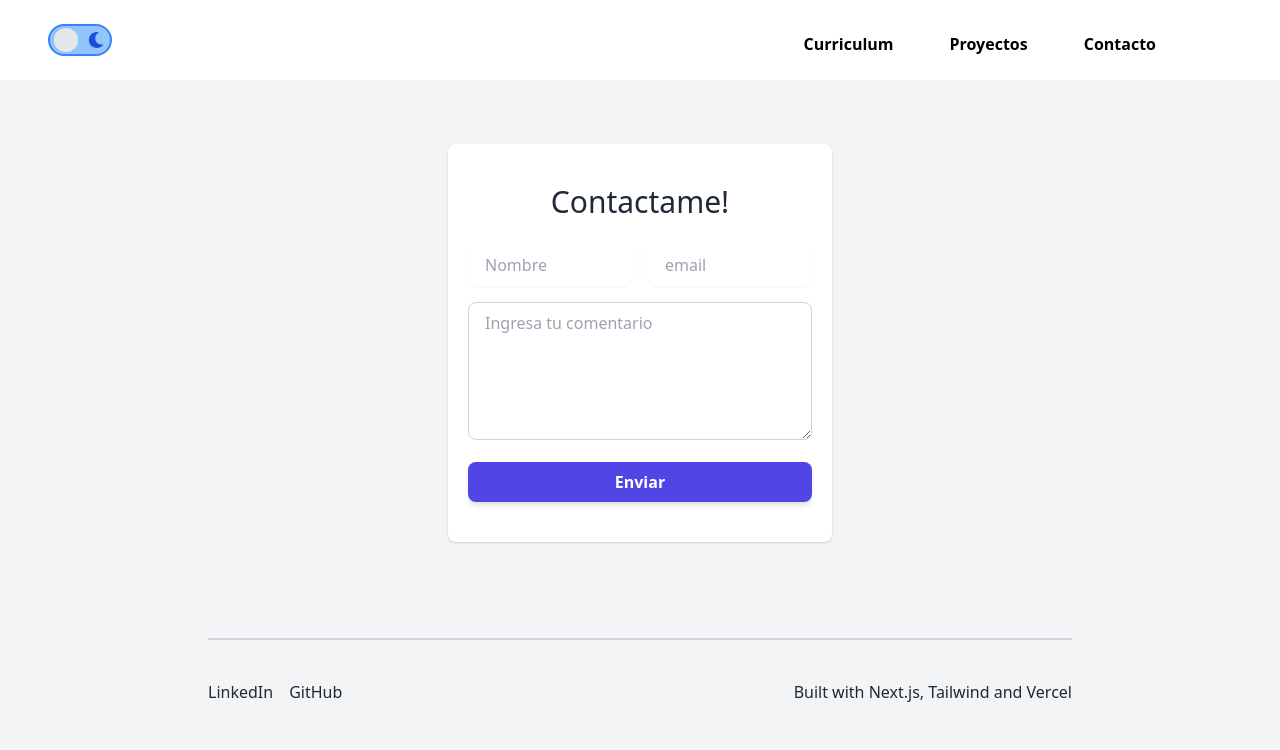
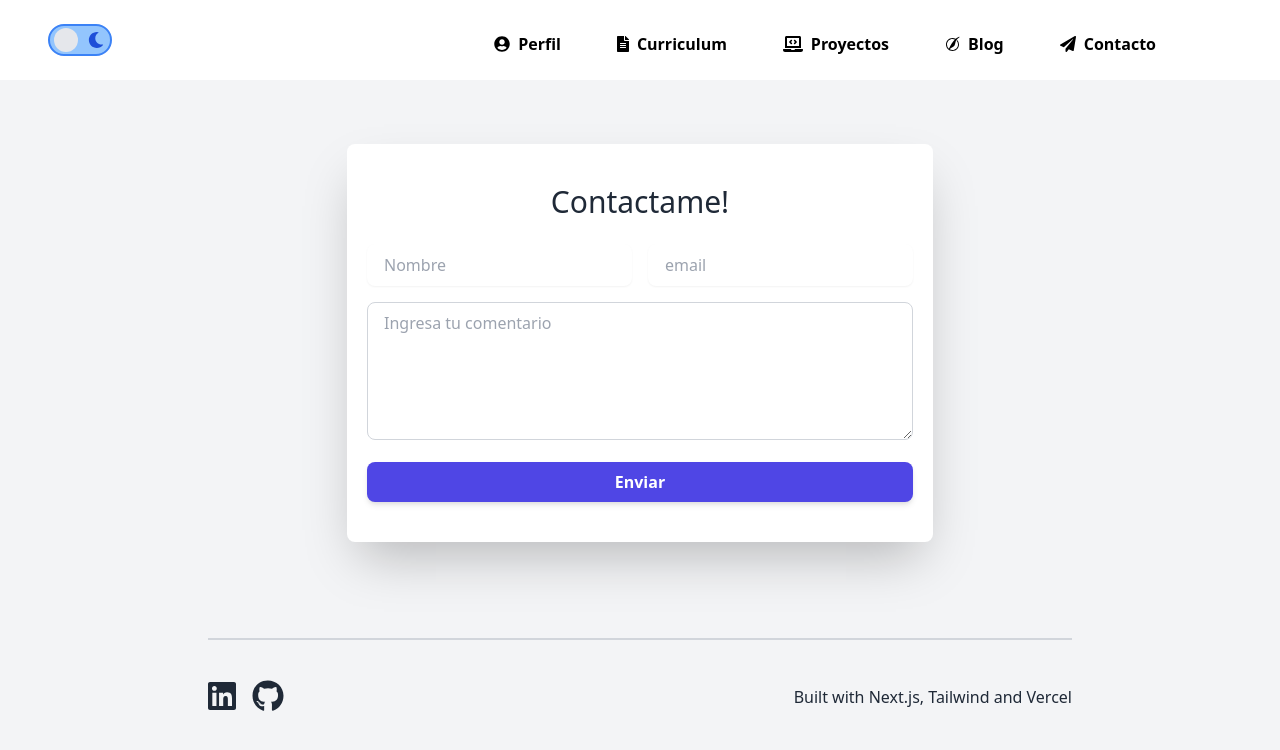
Before and after one commit to judmontoyaso/curriculum, a Next.js app: page /contact in a window 1280 px wide. Shown: the top 750 px of the page. Built offline with nearby package versions, Linux system fonts and the light colour scheme.

Commit message:
agregar iconos en navbar

```diff
--- a/components/Footer.jsx
+++ b/components/Footer.jsx
@@ -1,3 +1,5 @@
+import { FontAwesomeIcon } from "@fortawesome/react-fontawesome";
+import { faLinkedin, faGithub } from "@fortawesome/free-brands-svg-icons";
 import React from "react";
 
 const Footer = () => {
@@ -13,7 +15,7 @@ const Footer = () => {
               target="_blank"
               rel="noreferrer"
             >
-              LinkedIn
+              <FontAwesomeIcon icon={faLinkedin} size="2x" />
             </a>
 
             <a
@@ -22,7 +24,7 @@ const Footer = () => {
               target="_blank"
               rel="noreferrer"
             >
-              GitHub
+              <FontAwesomeIcon icon={faGithub} size="2x" />
             </a>
           </div>
           <p>Built with Next.js, Tailwind and Vercel</p>
--- a/components/Navigation.jsx
+++ b/components/Navigation.jsx
@@ -3,7 +3,14 @@ import React from "react";
 import ThemeSwitch from "./ThemeSwitch";
 import { useState } from "react";
 import { FontAwesomeIcon } from "@fortawesome/react-fontawesome";
-import { faHamburger } from "@fortawesome/free-solid-svg-icons";
+import { faPiedPiper } from "@fortawesome/free-brands-svg-icons";
+import {
+  faHamburger,
+  faUserCircle,
+  faFileAlt,
+  faLaptopCode,
+  faPaperPlane,
+} from "@fortawesome/free-solid-svg-icons";
 
 import { faHotdog } from "@fortawesome/free-solid-svg-icons";
 
@@ -13,6 +20,8 @@ const Navigation = () => {
   const handleClick = () => {
     setActive(!active);
   };
+
+
   return (
     <div className="sticky top-0 z-20 py-2 bg-white md:py-6 md:mb-6 dark:bg-black  transition-color duration-1000">
       <ThemeSwitch />
@@ -36,17 +45,32 @@ const Navigation = () => {
         <div className=" lg:inline-flex lg:flex-row lg:ml-auto lg:mr-20 lg:w-auto w-full lg:items-center items-end  flex flex-col lg:h-auto  lg:sticky absolute dark:bg-black dark:bg-opacity-80 bg-white bg-opacity-80  transition-color duration-1000">
           <Link href="/">
             <a className="lg:mr-8 lg:inline-flex lg:w-auto w-full px-3 py-2 rounded-2xl text-black font-bold items-center justify-center dark:hover:text-blue-300 dark:hover:border-blue-400  hover:border-b-2 hover:text-green-400 hover:border-green-500 dark:text-white  lg:mt-0 mt-4">
-              <span className="">Curriculum</span>
+              <FontAwesomeIcon icon={faUserCircle} />
+              <span className="lg:ml-2 ml-4 ">Perfil</span>
             </a>
           </Link>
-          <Link href="/">
+          <Link href="/curriculum">
+            <a className="lg:mr-8 lg:inline-flex lg:w-auto w-full px-3 py-2 rounded-2xl text-black font-bold items-center justify-center dark:hover:text-blue-300 dark:hover:border-blue-400  hover:border-b-2 hover:text-green-400 hover:border-green-500 dark:text-white  lg:mt-0 ">
+              <FontAwesomeIcon icon={faFileAlt} />
+              <span className="lg:ml-2 ml-5">Curriculum</span>
+            </a>
+          </Link>
+          <Link href="/project">
             <a className="lg:mr-8 lg:inline-flex lg:w-auto w-full px-3 py-2 rounded-2xl text-black font-bold  items-center justify-center dark:hover:text-blue-300 dark:hover:border-blue-400  hover:border-b-2 hover:text-green-400 hover:border-green-500 dark:text-white">
-              <span className="">Proyectos</span>
+              <FontAwesomeIcon icon={faLaptopCode} />
+              <span className="lg:ml-2 ml-4">Proyectos</span>
+            </a>
+          </Link>
+          <Link href="/blog">
+            <a className="lg:mr-8 lg:inline-flex lg:w-auto w-full px-3 py-2 rounded-2xl text-black font-bold  items-center justify-center dark:hover:text-blue-300 dark:hover:border-blue-400  hover:border-b-2 hover:text-green-400 hover:border-green-500 dark:text-white">
+              <FontAwesomeIcon icon={faPiedPiper} />
+              <span className="lg:ml-2 ml-5">Blog</span>
             </a>
           </Link>
           <Link href="/contact">
             <a className="lg:mr-8 lg:inline-flex lg:w-auto w-full px-3 py-2 rounded-2xl text-black font-bold  items-center justify-center dark:hover:text-blue-300 dark:hover:border-blue-400  hover:border-b-2   hover:text-green-400 hover:border-green-500 dark:text-white">
-              <span className="">Contacto</span>
+              <FontAwesomeIcon icon={faPaperPlane} />
+              <span className="lg:ml-2 ml-5">Contacto</span>
             </a>
           </Link>
         </div>
--- a/components/ThemeSwitch.jsx
+++ b/components/ThemeSwitch.jsx
@@ -25,19 +25,19 @@ const ThemeSwitch = () => {
       <div className="rounded-full h-6 w-6 bg-gray-200 dark:transform dark:translate-x-7 dark:absolute duration-700 absolute"></div>
       {mounted && (theme === "dark" || resolvedTheme === "dark") ? (
         <>
-          <FontAwesomeIcon icon={faSun} size="" className="text-yellow-400" />
+          <FontAwesomeIcon icon={faSun} size="1x" className="text-yellow-400" />
           <FontAwesomeIcon
             icon={faMoon}
-            size=""
+            size="1x"
             className="text-blue-500 ml-4"
           />
         </>
       ) : (
         <div className="">
-          <FontAwesomeIcon icon={faSun} size="" className="text-yellow-400" />
+          <FontAwesomeIcon icon={faSun} size="1x" className="text-yellow-400" />
           <FontAwesomeIcon
             icon={faMoon}
-            size=""
+            size="1x"
             className="text-blue-700  ml-4"
           />
         </div>
--- a/package.json
+++ b/package.json
@@ -9,6 +9,8 @@
   },
   "dependencies": {
     "@fortawesome/fontawesome-svg-core": "^1.2.36",
+    "@fortawesome/free-brands-svg-icons": "^5.15.4",
+    "@fortawesome/free-regular-svg-icons": "^5.15.4",
     "@fortawesome/free-solid-svg-icons": "^5.15.4",
     "@fortawesome/react-fontawesome": "^0.1.16",
     "emailjs-com": "^3.2.0",
--- /dev/null
+++ b/pages/blog.jsx
@@ -0,0 +1,11 @@
+import React from 'react'
+
+const blog = () => {
+    return (
+        <div>
+            aca va el blog
+        </div>
+    )
+}
+
+export default blog
--- a/pages/contact.jsx
+++ b/pages/contact.jsx
@@ -6,16 +6,9 @@ import { useState, useEffect } from "react";
 import Swal from "sweetalert2";
 
 const Contact = () => {
-
-
   const numStr = "000000" + ((Math.random() * 1000000) | 0);
   const numero = numStr.substring(numStr.length - 6);
   const [contactNumber, setContactNumber] = useState(numero);
-
-
-
-
-
 
   function SendEmail(object) {
     emailjs
@@ -46,9 +39,9 @@ const Contact = () => {
     },
 
     validationSchema: Yup.object({
-      nombre: Yup.string().required("El nombre es obligatorio"),
-      email: Yup.string().required("El email es obligatorio"),
-      mensaje: Yup.string().required("El mensaje  es obligatorio"),
+      nombre: Yup.string().required("No olvides escribir tu nombe"),
+      email: Yup.string().required("Escribe tu email para poder responderte"),
+      mensaje: Yup.string().required("Escribe algún mensaje"),
     }),
 
     onSubmit: async (valores) => {
@@ -70,10 +63,10 @@ const Contact = () => {
   return (
     <div className="flex justify-center">
       <form
-        className="flex w-full max-w-sm space-x-3"
+        className="flex w-full max-w-sm space-x-3 lg:w-full lg:max-w-max"
         onSubmit={formik.handleSubmit}
       >
-        <div className="w-full max-w-2xl px-5 py-10 m-auto mt-10 bg-white rounded-lg shadow dark:bg-gray-800">
+        <div className="w-full max-w-2xl lg:max-w-full px-5 py-10 m-auto mt-10 bg-white rounded-lg shadow-2xl dark:bg-gray-800 transition-colors duration-1000 dark:shadow-inner">
           <div className="mb-6 text-3xl font-light text-center text-gray-800 dark:text-white">
             Contactame!
           </div>
@@ -83,7 +76,7 @@ const Contact = () => {
                 <input
                   type="text"
                   id="nombre"
-                  className=" rounded-lg border-transparent flex-1 appearance-none border border-gray-300 w-full py-2 px-4 bg-white text-gray-700 placeholder-gray-400 shadow-sm text-base focus:outline-none focus:ring-2 focus:ring-purple-600 focus:border-transparent"
+                  className=" rounded-lg border-transparent flex-1 appearance-none border border-gray-300 w-full py-2 px-4 bg-white text-gray-700 placeholder-gray-400 shadow-sm text-base focus:outline-none focus:ring-2 focus:ring-blue-300 focus:border-transparent"
                   placeholder="Nombre"
                   value={formik.values.nombre}
                   onChange={formik.handleChange}
@@ -92,7 +85,7 @@ const Contact = () => {
               </div>
               {formik.touched.nombre && formik.errors.nombre ? (
                 <div className="my-2 bg-red-100 border-l-4 border-red-500 text-red-700 p-4">
-                  <p className="front-bold">Error</p>
+                  <p className="front-bold">Ups!</p>
                   <p>{formik.errors.nombre}</p>
                 </div>
               ) : null}
@@ -100,9 +93,9 @@ const Contact = () => {
             <div className="col-span-2 lg:col-span-1">
               <div className=" relative ">
                 <input
-                  type="text"
+                  type="email"
                   id="email"
-                  className=" rounded-lg border-transparent flex-1 appearance-none border border-gray-300 w-full py-2 px-4 bg-white text-gray-700 placeholder-gray-400 shadow-sm text-base focus:outline-none focus:ring-2 focus:ring-purple-600 focus:border-transparent"
+                  className=" rounded-lg border-transparent flex-1 appearance-none border border-gray-300 w-full py-2 px-4 bg-white text-gray-700 placeholder-gray-400 shadow-sm text-base focus:outline-none focus:ring-2 focus:ring-blue-300  focus:border-transparent"
                   placeholder="email"
                   value={formik.values.email}
                   onChange={formik.handleChange}
@@ -111,7 +104,7 @@ const Contact = () => {
               </div>
               {formik.touched.email && formik.errors.email ? (
                 <div className="my-2 bg-red-100 border-l-4 border-red-500 text-red-700 p-4">
-                  <p className="front-bold">Error</p>
+                  <p className="front-bold">Ups!</p>
                   <p>{formik.errors.email}</p>
                 </div>
               ) : null}
@@ -119,7 +112,7 @@ const Contact = () => {
             <div className="col-span-2">
               <label className="text-gray-700" htmlFor="name">
                 <textarea
-                  className="flex-1 appearance-none border border-gray-300 w-full py-2 px-4 bg-white text-gray-700 placeholder-gray-400 rounded-lg text-base focus:outline-none focus:ring-2 focus:ring-purple-600 focus:border-transparent"
+                  className="flex-1 appearance-none border border-gray-300 w-full py-2 px-4 bg-white text-gray-700 placeholder-gray-400 rounded-lg text-base focus:outline-none focus:ring-2 focus:ring-blue-300  focus:border-transparent"
                   id="mensaje"
                   placeholder="Ingresa tu comentario"
                   name="mensaje"
@@ -130,13 +123,13 @@ const Contact = () => {
                   onBlur={formik.handleBlur}
                 ></textarea>
               </label>
+              {formik.touched.mensaje && formik.errors.mensaje ? (
+                <div className="my-2 bg-red-100 border-l-4 border-red-500 text-red-700 p-4">
+                  <p className="front-bold">Ups!</p>
+                  <p>{formik.errors.mensaje}</p>
+                </div>
+              ) : null}
             </div>
-            {formik.touched.mensaje && formik.errors.mensaje ? (
-              <div className="my-2 bg-red-100 border-l-4 border-red-500 text-red-700 p-4">
-                <p className="front-bold">Error</p>
-                <p>{formik.errors.mensaje}</p>
-              </div>
-            ) : null}
 
             <input
               type="hidden"
--- /dev/null
+++ b/pages/curriculum.jsx
@@ -0,0 +1,11 @@
+import React from 'react'
+
+const curriculum = () => {
+    return (
+        <div className="">
+            Aca va el curriculum
+        </div>
+    )
+}
+
+export default curriculum
--- /dev/null
+++ b/pages/project.jsx
@@ -0,0 +1,7 @@
+import React from "react";
+
+const project = () => {
+  return <div>aca va el portafolio</div>;
+};
+
+export default project;
```
Also changed, not shown: 1 other file (tests, documents, lock files or other folders).
